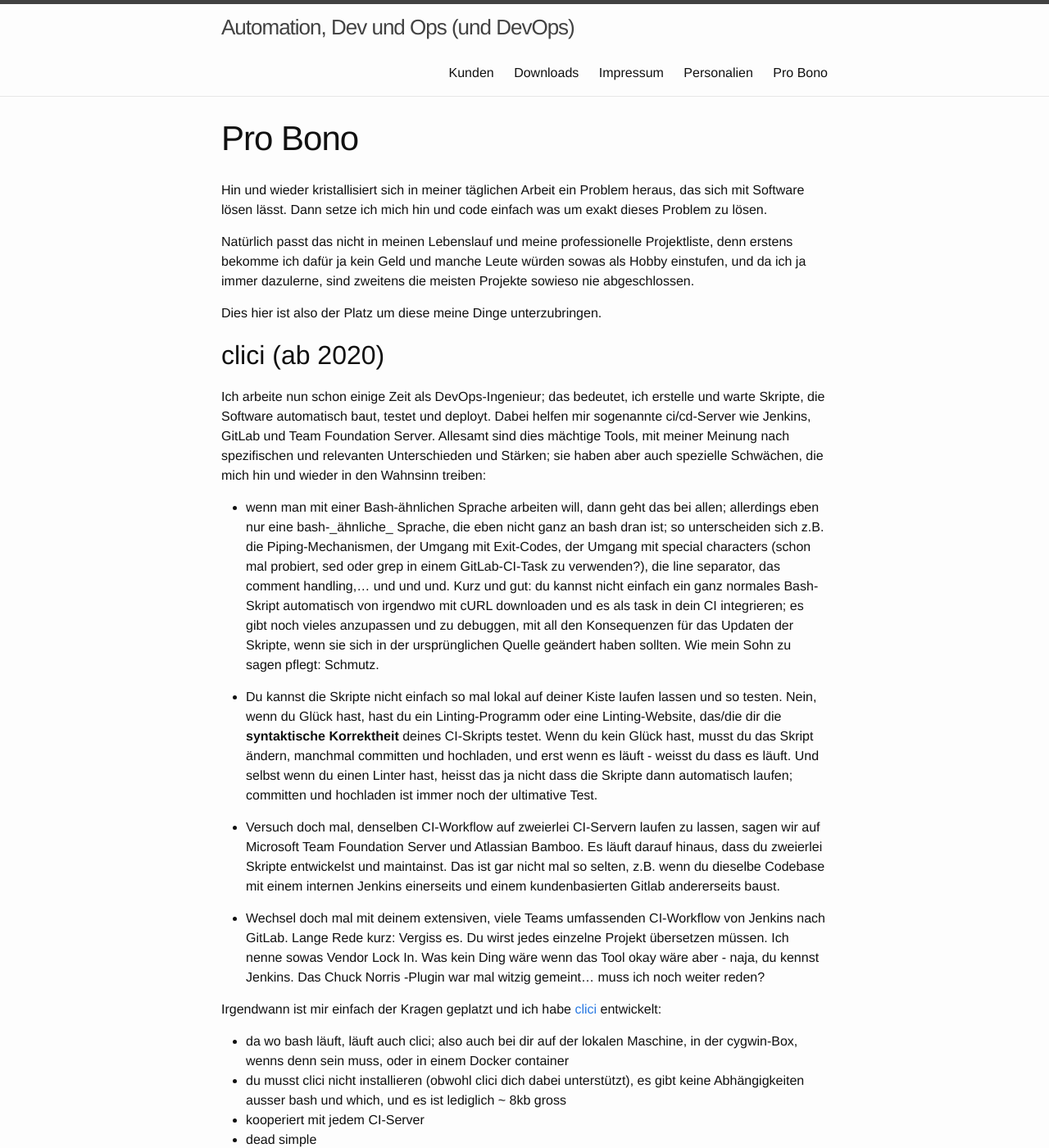
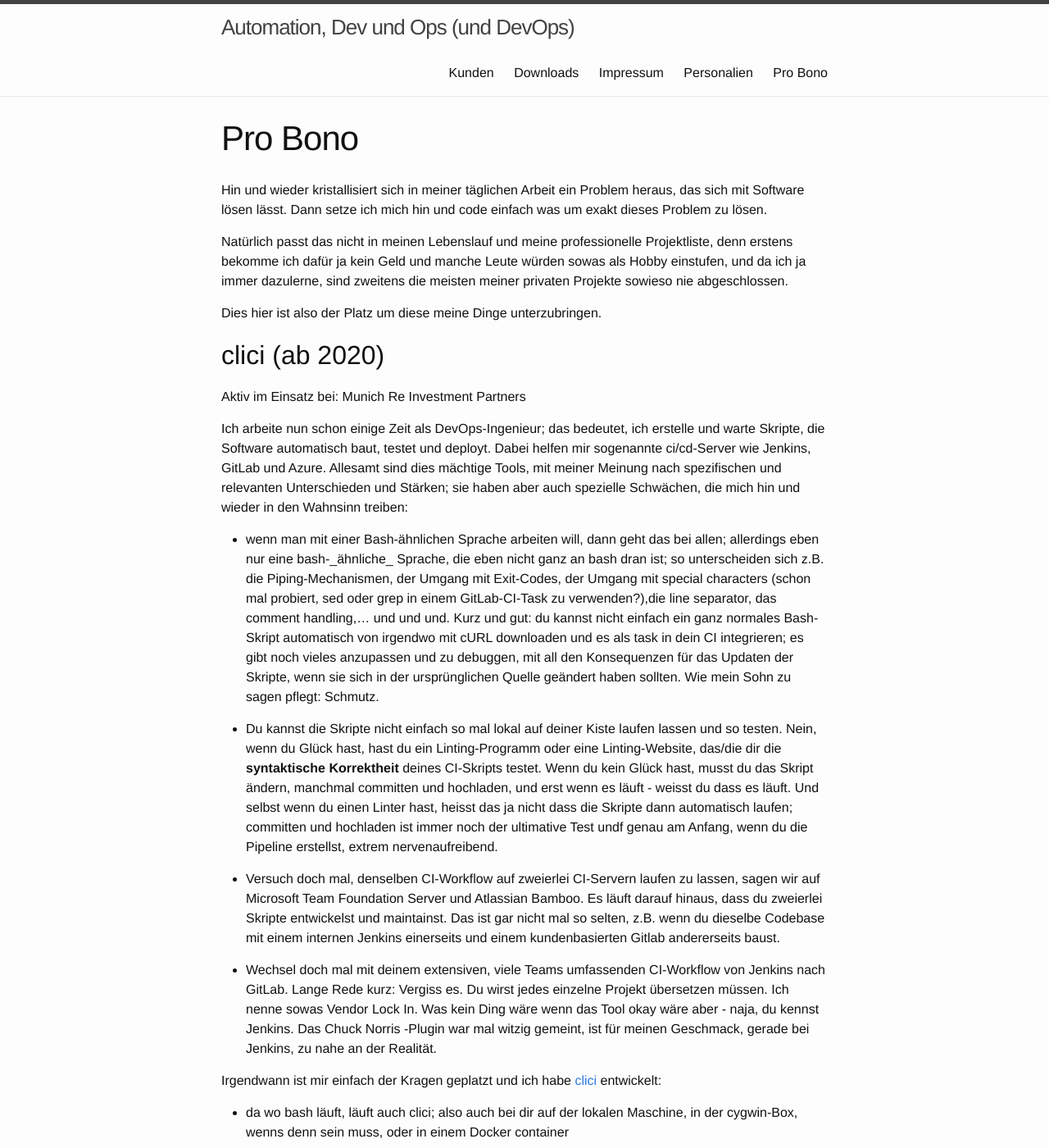
Before and after one commit to micwin/micwin.github.io, a Jekyll site: the page built from probono.md, in a window 1280 px wide and 1400 px high. Shown: the whole window at 82% size. Built offline with Jekyll 4.4.1, drawn with Linux system fonts in a browser that asks for light colours; some of the changed text lies outside the part shown.

Commit message:
corrections

```diff
--- a/probono.md
+++ b/probono.md
@@ -11,54 +11,46 @@ ich mich hin und code einfach was um exakt dieses Problem zu lösen.
 Natürlich passt das nicht in meinen Lebenslauf und meine
 professionelle Projektliste, denn erstens bekomme ich dafür ja kein Geld und
 manche Leute würden sowas als Hobby einstufen, und da ich ja immer
-dazulerne, sind zweitens die meisten Projekte sowieso nie abgeschlossen.
+dazulerne, sind zweitens die meisten meiner privaten Projekte sowieso nie
+abgeschlossen.
 
 Dies hier ist also der Platz um diese meine Dinge unterzubringen.
 
 ## clici (ab 2020)
 
+Aktiv im Einsatz bei: Munich Re Investment Partners
+
 Ich arbeite nun schon einige Zeit als DevOps-Ingenieur; das bedeutet,
 ich erstelle und warte Skripte, die Software automatisch baut, testet
 und deployt. Dabei helfen mir sogenannte ci/cd-Server wie Jenkins,
-GitLab und Team Foundation Server. Allesamt sind dies mächtige Tools,
+GitLab und Azure. Allesamt sind dies mächtige Tools,
 mit meiner Meinung nach spezifischen und relevanten Unterschieden und Stärken;
 sie haben aber auch spezielle Schwächen, die mich hin und wieder in den Wahnsinn treiben:
 
 - wenn man mit einer Bash-ähnlichen Sprache arbeiten will, dann geht das bei allen;
 allerdings eben nur eine bash-_ähnliche_ Sprache, die eben nicht ganz an bash dran ist;
 so unterscheiden sich z.B. die Piping-Mechanismen, der Umgang mit Exit-Codes, der
-Umgang mit special characters (schon mal probiert, sed oder grep in einem GitLab-CI-Task zu verwenden?),
-die line separator, das comment handling,... und und und.
-Kurz und gut: du kannst nicht einfach ein ganz normales Bash-Skript automatisch von irgendwo mit cURL downloaden  und es
-als task in dein CI integrieren; es gibt noch vieles anzupassen und zu debuggen, mit all den
-Konsequenzen für das Updaten der Skripte,  wenn sie sich in der ursprünglichen Quelle geändert haben sollten.
-Wie mein Sohn zu sagen pflegt: Schmutz.
+Umgang mit special characters (schon mal probiert, sed oder grep in einem GitLab-CI-Task zu verwenden?),die line separator, das comment handling,... und und und.
+Kurz und gut: du kannst nicht einfach ein ganz normales Bash-Skript automatisch von irgendwo mit cURL downloaden  und es als task in dein CI integrieren; es gibt noch vieles anzupassen und zu debuggen, mit all den Konsequenzen für das Updaten der Skripte, wenn sie sich in der ursprünglichen Quelle geändert haben sollten. Wie mein Sohn zu sagen pflegt: Schmutz.
 
 - Du kannst die Skripte nicht einfach so mal lokal auf deiner Kiste laufen lassen und so testen.
-Nein, wenn du Glück hast, hast du ein Linting-Programm oder eine Linting-Website, das/die dir die
-__syntaktische Korrektheit__ deines CI-Skripts testet. Wenn du kein Glück hast, musst du das Skript ändern, manchmal committen und
-hochladen, und erst wenn es läuft - weisst du dass es läuft. Und selbst wenn du einen Linter hast, heisst das ja nicht dass die Skripte dann automatisch laufen;
-committen und hochladen ist immer noch der ultimative Test.
+Nein, wenn du Glück hast, hast du ein Linting-Programm oder eine Linting-Website, das/die dir die __syntaktische Korrektheit__ deines CI-Skripts testet. Wenn du kein Glück hast, musst du das Skript ändern, manchmal committen und hochladen, und erst wenn es läuft - weisst du dass es läuft. Und selbst wenn du einen Linter hast, heisst das ja nicht dass die Skripte dann automatisch laufen; committen und hochladen ist immer noch der ultimative Test undf genau am Anfang, wenn du die Pipeline erstellst, extrem nervenaufreibend.
 
-- Versuch doch mal, denselben CI-Workflow auf zweierlei CI-Servern laufen zu lassen, sagen wir auf
-Microsoft Team Foundation Server  und Atlassian Bamboo. Es läuft darauf hinaus, dass du zweierlei Skripte entwickelst
-und maintainst. Das ist gar nicht mal so selten, z.B. wenn du dieselbe Codebase mit einem internen Jenkins einerseits
-und einem kundenbasierten Gitlab andererseits baust.
+- Versuch doch mal, denselben CI-Workflow auf zweierlei CI-Servern laufen zu lassen, sagen wir auf Microsoft Team Foundation Server  und Atlassian Bamboo. Es läuft darauf hinaus, dass du zweierlei Skripte entwickelst und maintainst. Das ist gar nicht mal so selten, z.B. wenn du dieselbe Codebase mit einem internen Jenkins einerseits und einem kundenbasierten Gitlab andererseits baust.
 
-- Wechsel doch mal mit deinem extensiven, viele Teams umfassenden CI-Workflow von Jenkins nach GitLab.
-Lange Rede kurz: Vergiss es. Du wirst jedes einzelne Projekt übersetzen müssen. Ich nenne sowas Vendor
-Lock In. Was kein Ding wäre wenn das Tool okay wäre aber - naja, du kennst Jenkins.
-Das Chuck Norris -Plugin war mal witzig gemeint... muss ich noch weiter reden?
+- Wechsel doch mal mit deinem extensiven, viele Teams umfassenden CI-Workflow von Jenkins nach GitLab. Lange Rede kurz: Vergiss es. Du wirst jedes einzelne Projekt übersetzen müssen. Ich nenne sowas Vendor Lock In. Was kein Ding wäre wenn das Tool okay wäre aber - naja, du kennst Jenkins. Das Chuck Norris -Plugin war mal witzig gemeint, ist für meinen Geschmack, gerade bei Jenkins, zu nahe an der Realität.
 
 Irgendwann ist mir einfach der Kragen geplatzt und ich habe [clici](https://metafence.gitlab.io/clici/)
 entwickelt:
 
-- da wo bash läuft, läuft auch clici; also auch bei dir auf der lokalen Maschine, in der cygwin-Box,
-wenns denn sein muss, oder in einem Docker container
-- du musst clici nicht installieren (obwohl clici dich dabei unterstützt), es gibt keine Abhängigkeiten
-ausser bash und which, und es ist lediglich ~ 8kb gross
+- da wo bash läuft, läuft auch clici; also auch bei dir auf der lokalen Maschine, in der cygwin-Box, wenns denn sein muss, oder in einem Docker container
+
+- du musst clici nicht installieren (obwohl clici dich dabei unterstützt), es gibt keine Abhängigkeiten ausser bash und which, und es ist lediglich ~ 8kb gross
+
 - kooperiert mit jedem CI-Server
+
 - dead simple
+
 - zur Not kannst du auch python verwenden
 
 Interessiert? Hier nochmal  der Link zur Homepage: [clici](https://metafence.gitlab.io/clici/)
@@ -66,11 +58,9 @@ Interessiert? Hier nochmal  der Link zur Homepage: [clici](https://metafence.git
 ## ssh-relais (2017)
 
 Und irgendwann hatte ich auf einem Rechner mal Zugriff auf Docker, aber keine Möglichkeit, einen SSH-Demon zu installieren.
-Will sagen - ich musste mich per RDP auf einen Terminal Server einwählen, von dem aus es dann per Telnet(!) und ohne
-Root-Rechte weiterging. Grausig.
+Will sagen - ich musste mich per RDP auf einen Terminal Server einwählen, von dem aus es dann per Telnet(!) und ohne Root-Rechte weiterging. Grausig.
 
-Also baute ich mir ein [docker image](https://github.com/micwin/ssh-relais) und veröffentlichte es auf
-[docker hub](https://hub.docker.com/repository/docker/outpost/ssh-relais) und was soll ich sagen - das ist das bisher
+Also baute ich mir ein [docker image](https://github.com/micwin/ssh-relais) und veröffentlichte es auf [docker hub](https://hub.docker.com/repository/docker/outpost/ssh-relais) und was soll ich sagen - das ist das bisher
 bei weitem Nützlichste meiner Projekte gewesen. Es ist sogar so, dass ich ohne dieses Know-How ein sehr profitables,
 anderes Projekt gar nicht hätte abwickeln können!
 
```
Also changed, not shown: other parts of probono.md (+3 -3 lines).
